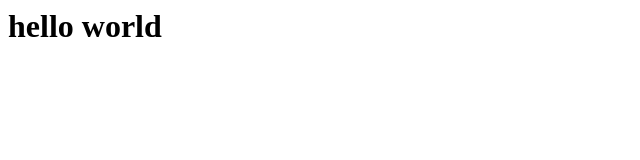
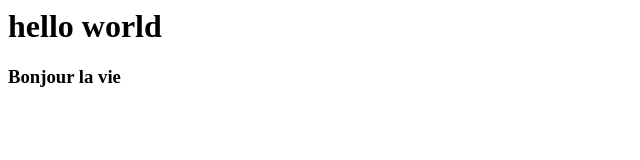
Before and after one commit to AmineBo324/test, a plain HTML site: page index.html in a window 1280 px wide. Shown: the whole page, without its empty margins (0-640 px from the left). Drawn offline with Linux system fonts and the light colour scheme.

Commit message:
add new line

```diff
--- a/index.html
+++ b/index.html
@@ -1 +1,2 @@
 <h1>hello world</h1>
+<h3>Bonjour la vie</h3>
```
